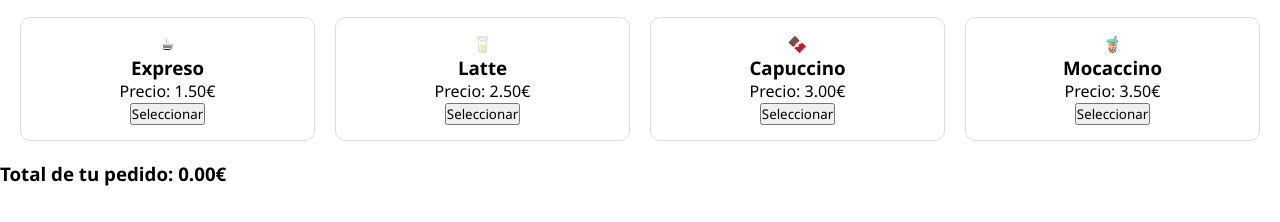
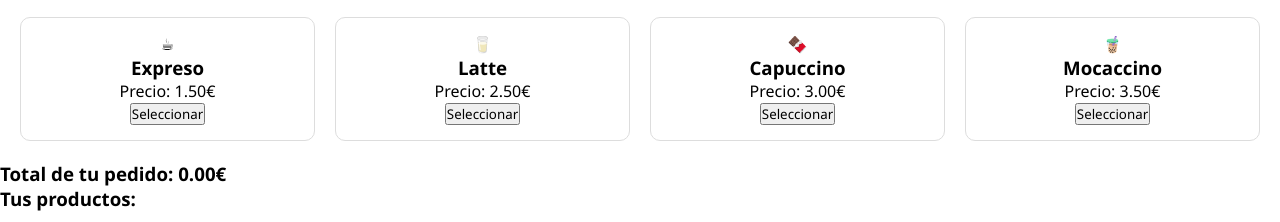
Before and after one commit to AlejandroSO-web/first-landing-page, a plain HTML site: page CafeArtesano/index.html in a window 1280 px wide. Shown: the part 578-800 px from the top of the page. Drawn offline with Linux system fonts and the light colour scheme.

Commit message:
Añadir lista compra en el carrito.
Añadir lista compra en el carrito.

```diff
--- a/CafeArtesano/index.html
+++ b/CafeArtesano/index.html
@@ -28,6 +28,10 @@
             <h3>Total de tu pedido: <span id="precio-total">0.00</span>€</h3>
             <button id="btn-vaciar" onclick="vaciarCarrito()" class="btn-borrar" style="display: none;">Vaciar carrito</button>
         </div>
+        <div class="resumen-carrito">
+            <h3>Tus productos:</h3>
+            <ul id="lista-productos"></ul>
+        </div>
     </section>
 
 
```
